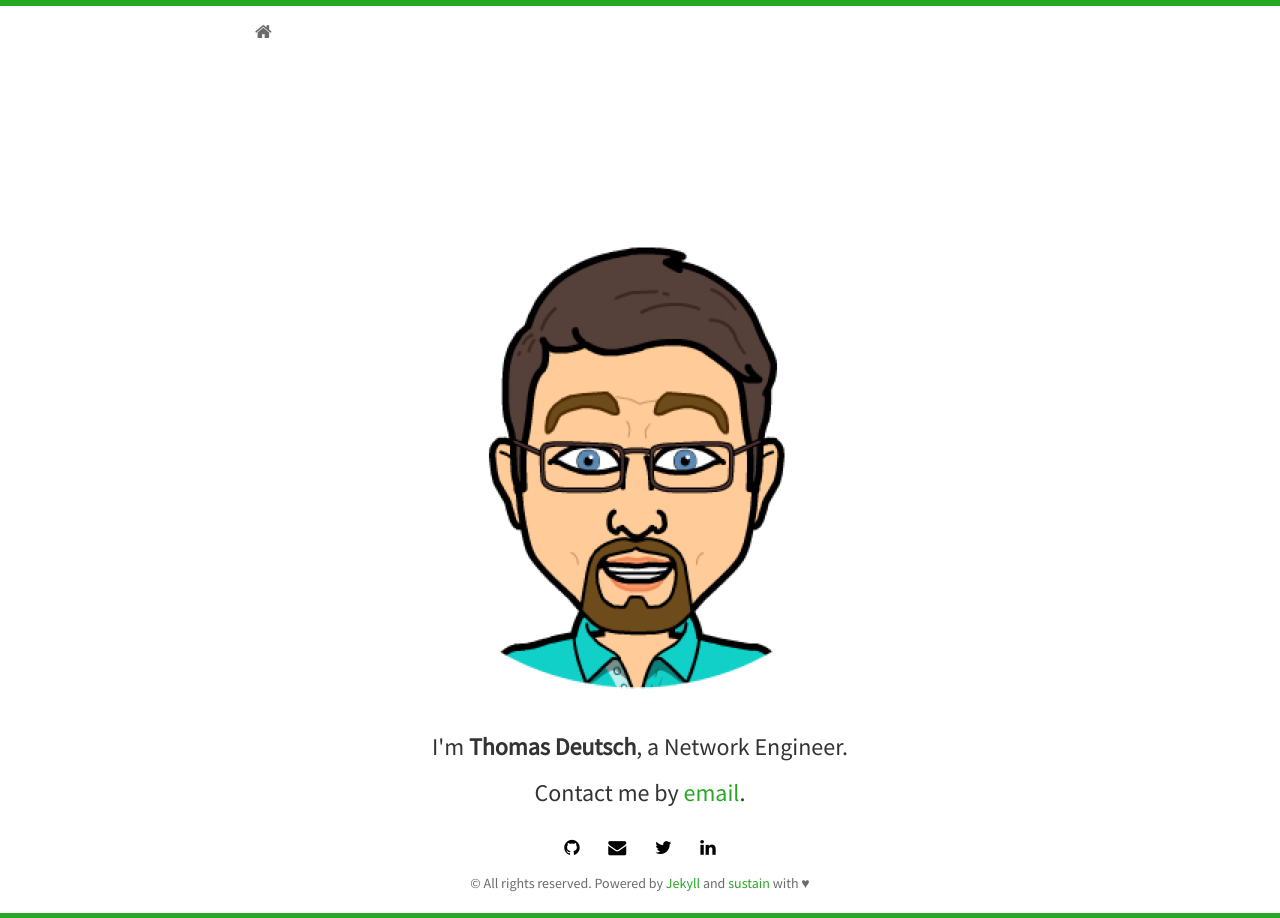
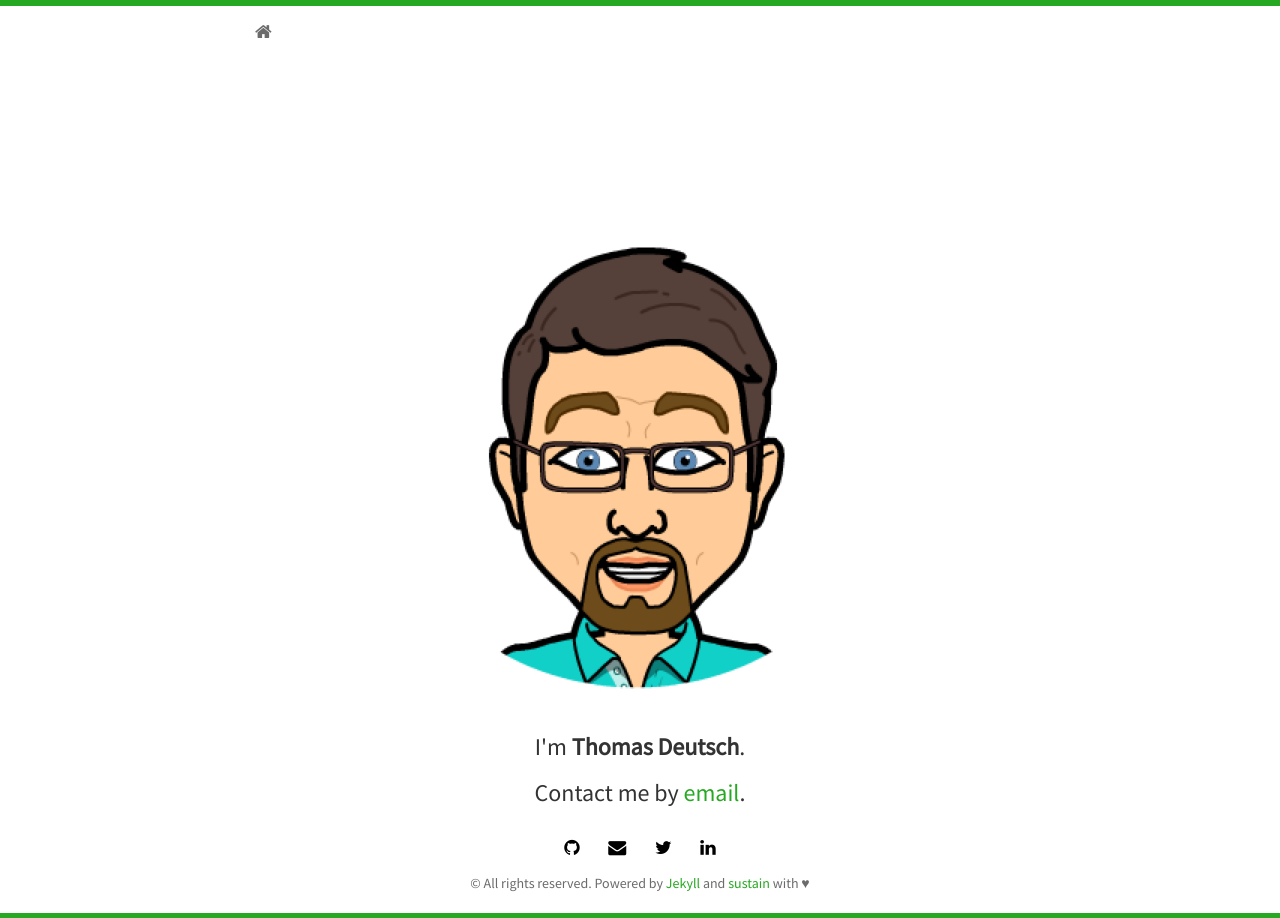
Before and after one commit to tuxpeople/www.thomas-deutsch.ch, a Jekyll site: the page built from index.html, in a window 1280 px wide. Built offline with Jekyll 4.4.1, drawn with Linux system fonts in a browser that asks for light colours; nearby versions of some CDN libraries; the list of posts is cut into pages by our own code.

Commit message:
no jobdesc

```diff
--- a/index.html
+++ b/index.html
@@ -7,7 +7,7 @@ layout: home
 	  <div class="avatar">
 		<img class="img-circle" src="{{ site.baseurl }}static/img/{{ site.avatar }}" alt="Responsive image">
 	  </div>
-	  <h3>I'm <strong>{{ site.author }}</strong>, a Network Engineer.</h3>
+	  <h3>I'm <strong>{{ site.author }}</strong><!-- , a Network Engineer -->.</h3>
 	  <!-- <h3>I love all things computer science and photography.</h3>
 	  <h3>Have a look at some of my working <a href="{{ site.baseurl }}projects.html"> projects</a>.</h3>
 	  <h3>For more check out my academic &amp; professional <a href="{{ site.baseurl }}resume.html">Resume</a>.</h3> -->
```
